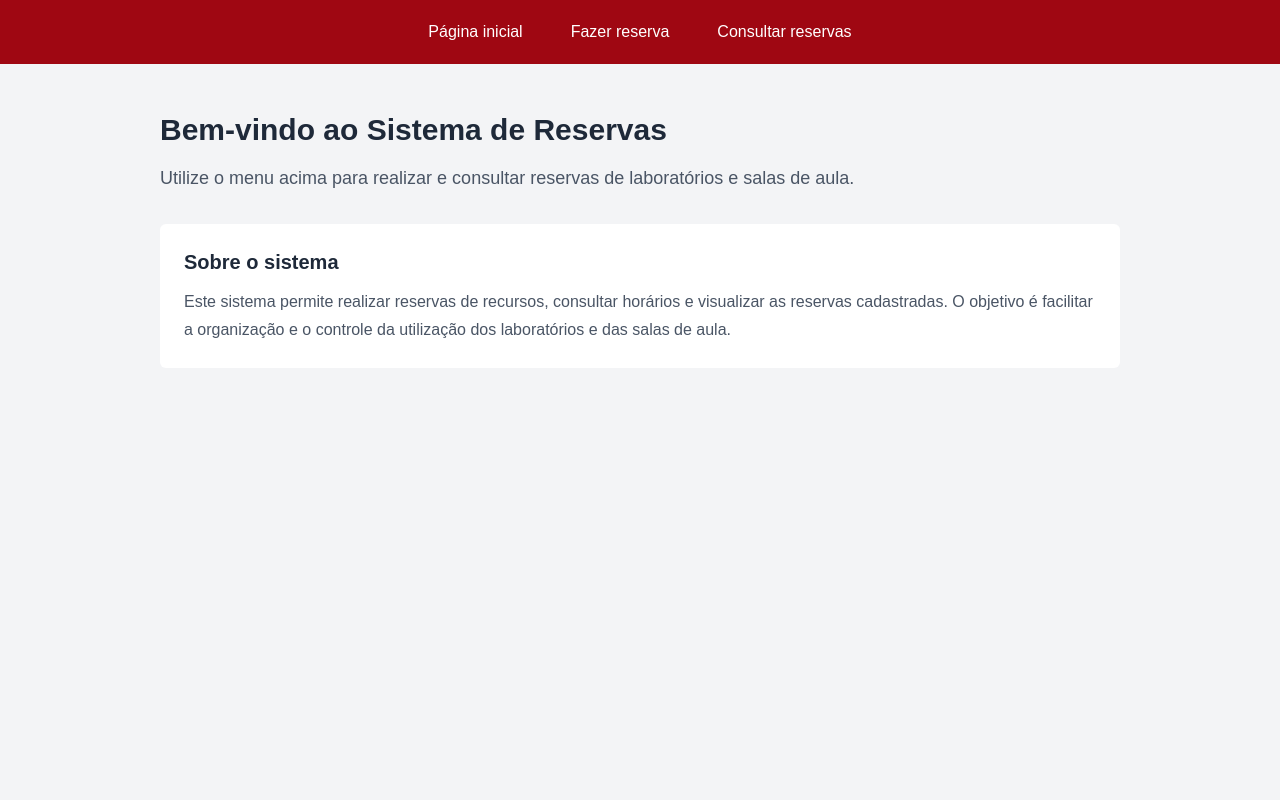
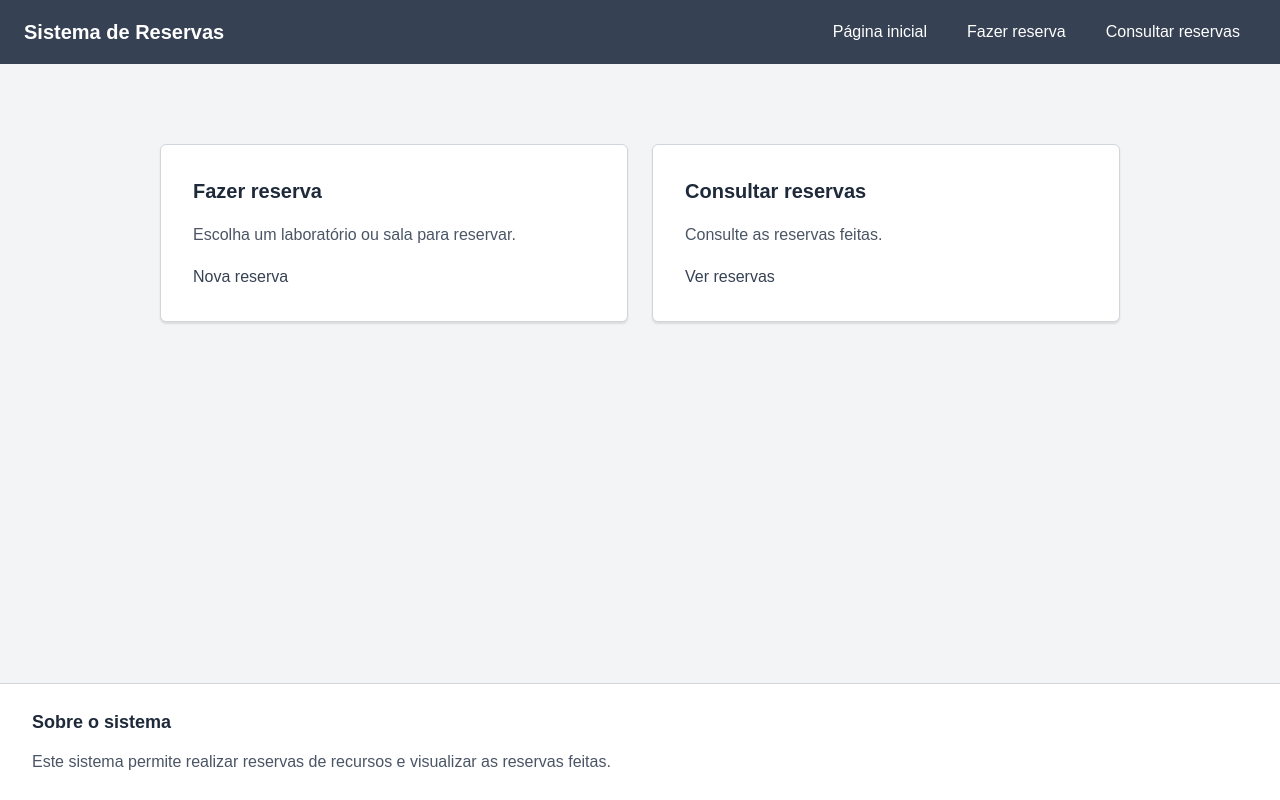
Before and after one commit to renancotuca/Projeto-PP, a Next.js app in the folder frontend/: page / in a window 1280 px wide. Built offline with nearby package versions, Linux system fonts and the light colour scheme.

Commit message:
atualização no layout

```diff
--- a/frontend/src/app/page.js
+++ b/frontend/src/app/page.js
@@ -1,55 +1,85 @@
-
 export default function Home() {
   return (
-    <div className="min-h-screen bg-gray-100">
-      <header className="bg-red-800 px-4 py-3">
-        <nav className="flex flex-wrap justify-center gap-2">
+    <div className="min-h-screen flex flex-col bg-gray-100">
+      <header className="bg-gray-700 px-6 py-3">
+        <nav className="flex flex-wrap items-center justify-between gap-4">
+          <span className="text-xl font-bold text-white">
+            Sistema de Reservas
+          </span>
+
+          <div className="flex flex-wrap justify-end gap-2">
             <a
               href="/"
-            className="rounded px-5 py-2 font-medium text-white hover:bg-red-900"
+              className="px-4 py-2 font-medium text-white hover:bg-gray-800"
             >
               Página inicial
             </a>
 
             <a
               href="/reservas"
-            className="rounded px-5 py-2 text-white hover:bg-red-900"
+              className="px-4 py-2 text-white hover:bg-gray-800"
             >
               Fazer reserva
             </a>
 
             <a
               href="/consultar-reservas"
-            className="rounded px-5 py-2 text-white hover:bg-red-900"
+              className="px-4 py-2 text-white hover:bg-gray-800"
             >
               Consultar reservas
             </a>
+          </div>
         </nav>
       </header>
 
-      <main className="mx-auto max-w-5xl px-8 py-12">
-        <h1 className="text-3xl font-bold text-gray-800">
-          Bem-vindo ao Sistema de Reservas
-        </h1>
+      <main className="mx-auto w-full max-w-5xl flex-1 px-8 py-12">
 
-        <p className="mt-4 text-lg text-gray-600">
-          Utilize o menu acima para realizar e consultar reservas de
-          laboratórios e salas de aula.
+        <div className="mt-8 grid grid-cols-1 gap-6 md:grid-cols-2">
+          <div className="rounded-md border border-gray-300 bg-white p-8 shadow-[0_2px_2px_rgba(0,0,0,0.10)] transition-all duration-200 ease-in-out hover:-translate-y-1 hover:shadow-[0_4px_4px_rgba(0,0,0,0.12)]">
+            <h2 className="text-xl font-semibold text-gray-800">
+              Fazer reserva
+            </h2>
+
+            <p className="mt-4 leading-7 text-gray-600">
+              Escolha um laboratório ou sala para reservar.
             </p>
 
-        <div className="mt-8 rounded-md bg-white p-6">
+            <a
+              href="/reservas"
+              className="mt-4 inline-block font-medium text-gray-700 hover:underline"
+            >
+              Nova reserva
+            </a>
+          </div>
+
+          <div className="rounded-md border border-gray-300 bg-white p-8 shadow-[0_2px_2px_rgba(0,0,0,0.10)] transition-all duration-200 ease-in-out hover:-translate-y-1 hover:shadow-[0_4px_4px_rgba(0,0,0,0.12)]">
             <h2 className="text-xl font-semibold text-gray-800">
+              Consultar reservas
+            </h2>
+
+            <p className="mt-4 leading-7 text-gray-600">
+              Consulte as reservas feitas.
+            </p>
+
+            <a
+              href="/consultar-reservas"
+              className="mt-4 inline-block font-medium text-gray-700 hover:underline"
+            >
+              Ver reservas
+            </a>
+          </div>
+        </div>
+      </main>
+
+      <footer className="border-t border-gray-300 bg-white px-8 py-6">
+        <h2 className="text-lg font-semibold text-gray-800">
           Sobre o sistema
         </h2>
 
         <p className="mt-3 leading-7 text-gray-600">
-            Este sistema permite realizar reservas de recursos,
-            consultar horários e visualizar as reservas cadastradas.
-            O objetivo é facilitar a organização e o controle da
-            utilização dos laboratórios e das salas de aula.
+          Este sistema permite realizar reservas de recursos e visualizar as reservas feitas.
         </p>
-        </div>
-      </main>
+      </footer>
     </div>
   );
 }
```
Lines whose indentation alone changed are shown as unchanged.
